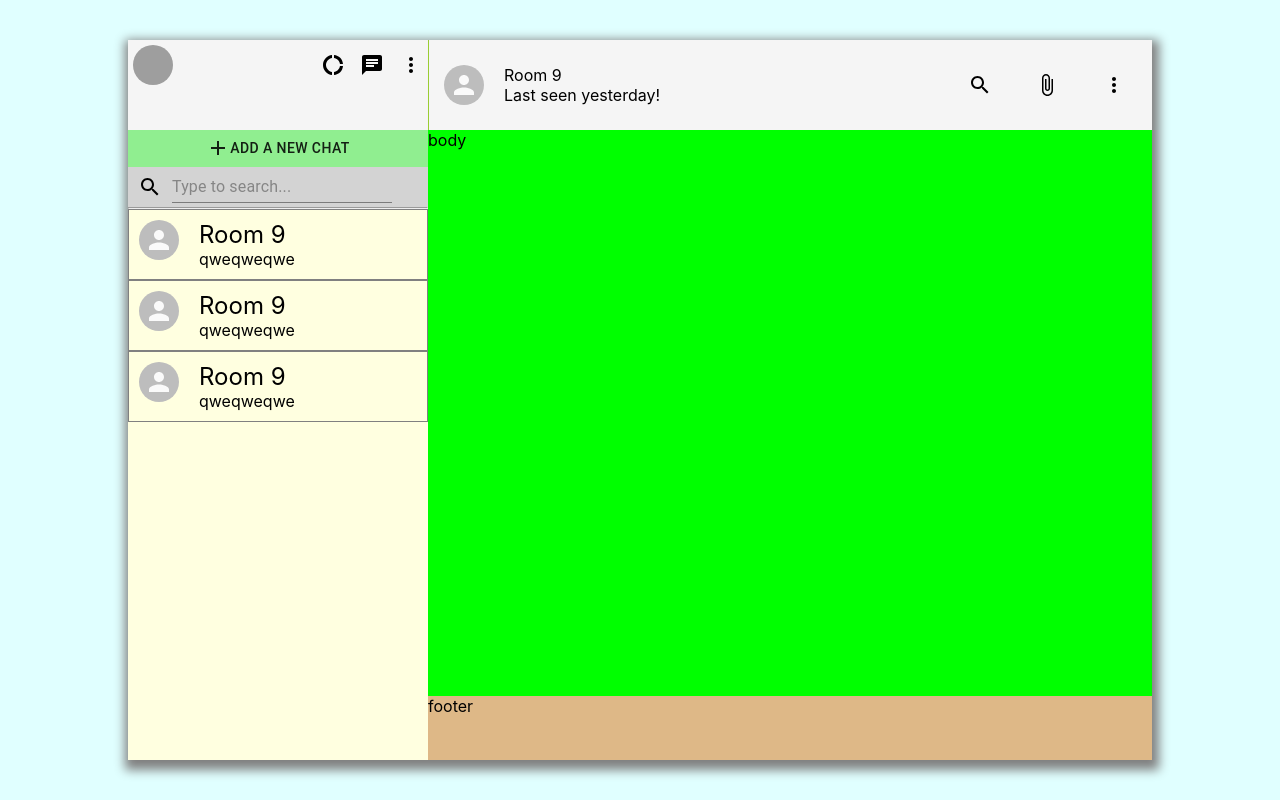
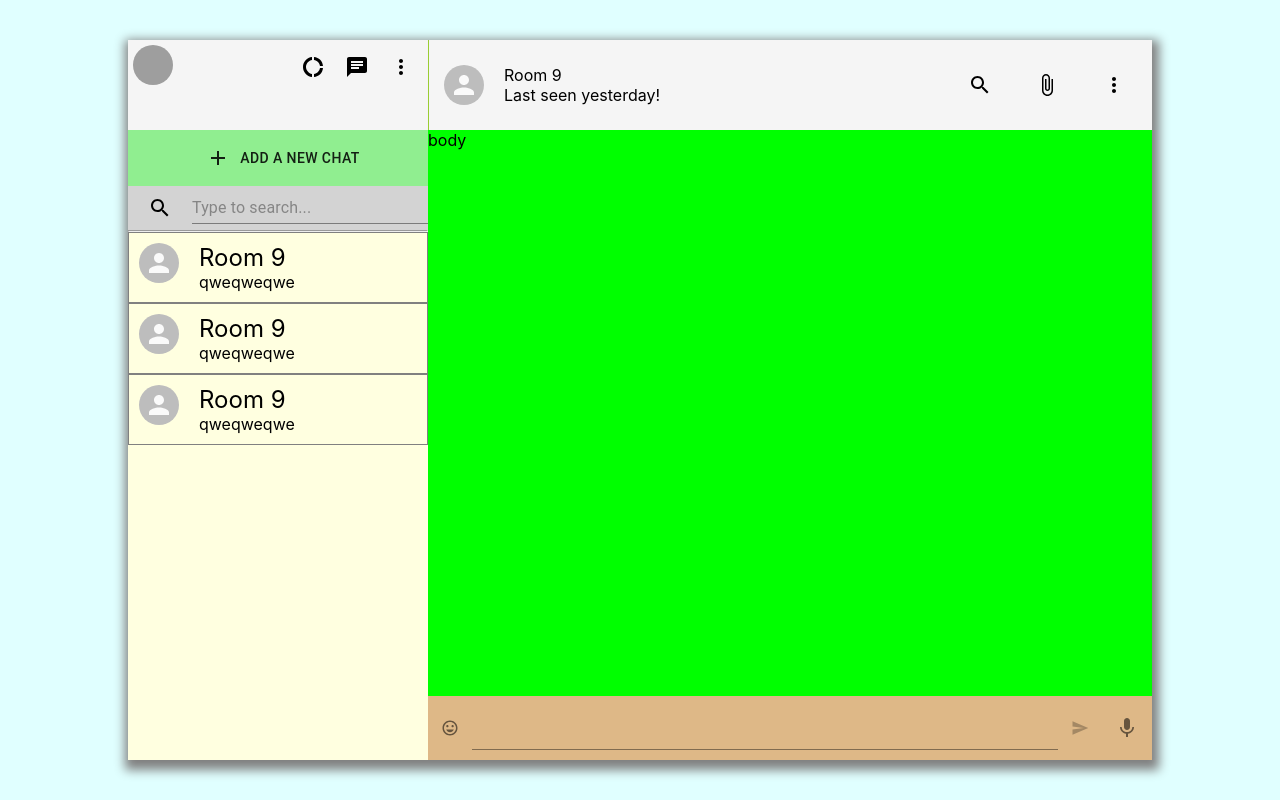
Before and after one commit to dkgian/chat-app, a React (Create React App) app: page /1 in a window 1280 px wide. Built offline with nearby package versions, Linux system fonts and the light colour scheme; grey boxes are pictures that could not be loaded.

Commit message:
added send msg input field

```diff
--- a/src/components/ChatWindow/ChatWindow.css
+++ b/src/components/ChatWindow/ChatWindow.css
@@ -13,9 +13,26 @@
 }
 
 .chatWindow__footer {
+  display: flex;
   position: absolute;
   bottom: 0;
   background: burlywood;
   height: 8vh;
   width: 100%;
+  justify-content: space-between;
+  align-items: center;
 }
+
+form {
+  display: flex;
+  flex-grow: 1;
+}
+
+svg {
+  padding: 10px;
+}
+
+.MuiInputBase-root {
+  display: flex;
+  flex-grow: 1;
+}
--- a/src/components/ChatWindow/ChatWindow.js
+++ b/src/components/ChatWindow/ChatWindow.js
@@ -1,17 +1,48 @@
-import React from 'react'
+import React, { useState } from 'react'
 
 import { ChatWindowHeader } from '../ChatWindowHeader/ChatWindowHeader'
+import InsertEmoticonIcon from '@material-ui/icons/InsertEmoticon'
+import MicIcon from '@material-ui/icons/Mic'
+import { Input } from '@material-ui/core'
+import IconButton from '@material-ui/core/IconButton'
+import SendIcon from '@material-ui/icons/Send'
 
 import './ChatWindow.css'
 
 export const ChatWindow = () => {
+  const [input, setInput] = useState('')
+
+  const updateInputField = () => (e) => setInput(e.target.value)
+
+  const sendMessage = () => (e) => {
+    e.preventDefault()
+    console.log(input)
+    setInput('')
+  }
+
   return (
     <div className="chatWindow">
       <div className="chatWindow__header">
         <ChatWindowHeader />
       </div>
+
       <div className="chatWindow__body">body</div>
-      <div className="chatWindow__footer">footer</div>
+
+      <div className="chatWindow__footer">
+        <IconButton size="small">
+          <InsertEmoticonIcon fontSize="inherit" />
+        </IconButton>
+        <form onSubmit={sendMessage()}>
+          <Input value={input} onChange={updateInputField()} />
+          <IconButton type="submit" size="small" disabled={!input}>
+            <SendIcon fontSize="inherit" />
+          </IconButton>
+        </form>
+
+        <IconButton size="small">
+          <MicIcon />
+        </IconButton>
+      </div>
     </div>
   )
 }
--- a/src/components/ChatWindowHeader/ChatWindowHeader.css
+++ b/src/components/ChatWindowHeader/ChatWindowHeader.css
@@ -1,6 +1,5 @@
 .chatWindowHeader {
   display: flex;
-  align-content: stretch;
   align-items: center;
 }
 
--- a/src/components/UserInfo/UserInfo.css
+++ b/src/components/UserInfo/UserInfo.css
@@ -5,7 +5,6 @@
 
 .userInfo__right {
   display: flex;
-  width: 8vw;
   align-items: center;
   justify-content: space-between;
 }
```
